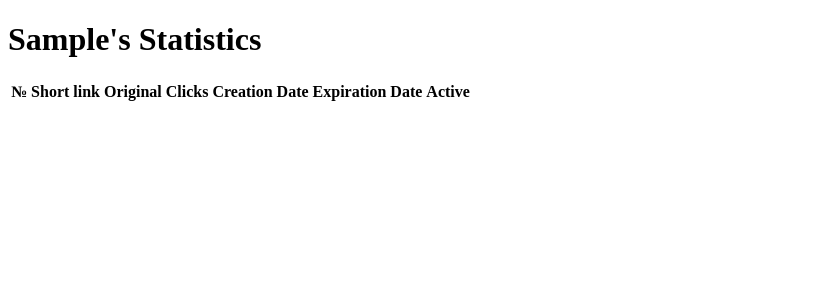
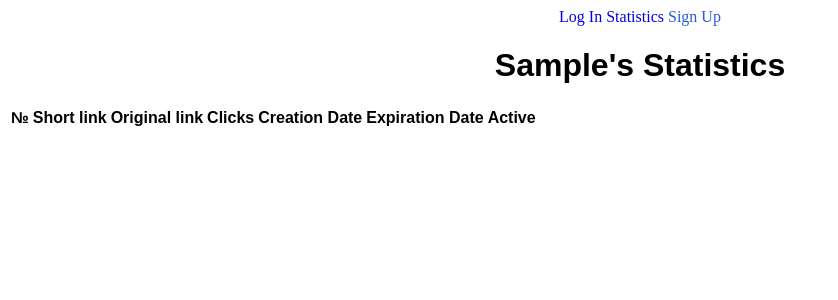
Before and after one commit to Boborikin/Flask-Shortener, a Flask app: page /stats in a window 1280 px wide. Shown: the top 300 px of the page, without its empty margins (0-838 px from the left). Run offline with Flask 2, Linux system fonts and the light colour scheme; the visitor is signed in with stand-in values (Sample User, id 1); data comes from the database, SQL or seed files in the repository; data that the repository does not hold is empty; some libraries are stand-ins or nearby versions.

Commit message:
add navibar prototype

```diff
--- a/app.py
+++ b/app.py
@@ -187,7 +187,6 @@ def register():
         db.session.add(User(email=form.email.data, username=form.username.data, password=form.password.data))
         db.session.commit()
         db.session.close()
-        flash('You can now login.')
         return redirect(url_for('login'))
     return render_template('register.html', form=form)
 
--- /dev/null
+++ b/static/base.css
@@ -0,0 +1,18 @@
+ul {
+    list-style-type: none;
+    margin: 0;
+    padding: 0;
+    text-align: center;
+}
+
+li {
+    display: inline;
+}
+
+a {
+    text-decoration: none;
+}
+
+#signup {
+    color: #2a5bd7;
+}
--- /dev/null
+++ b/static/stats.css
@@ -0,0 +1,32 @@
+
+#active-no {
+    background-color: #f94144;
+    color: white;
+    text-align: center;
+}
+#active-yes {
+    background-color: #43aa8b;
+    color: white;
+    text-align: center;
+}
+h1 {
+    font-family: sans-serif;
+    text-align: center;
+}
+
+table {
+    font-family: sans-serif;
+}
+td {
+    text-align: center;
+}
+
+#short_link {
+    text-align: left;
+}
+#original_link {
+    white-space: nowrap;
+    overflow: hidden;
+    text-overflow: ellipsis;
+    max-width: 35ch;
+}
--- /dev/null
+++ b/templates/base.html
@@ -0,0 +1,23 @@
+<!DOCTYPE html>
+<html lang="en">
+<head>
+    <meta charset="UTF-8">
+    <link href="https://fonts.googleapis.com/css?family=Lato:100,300,400,700,900" rel="stylesheet">
+    <title>
+
+    </title>
+    <link rel="stylesheet" type="text/css" href='/static/base.css'>
+</head>
+<body>
+{% block navbar %}
+    <div class="navbar">
+    <ul>
+        <li><a href="/login" id="login">Log In</a></li>
+        <li><a href="/stats">Statistics</a></li>
+        <li><a href="/register" id="signup">Sign Up</a></li>
+    </ul>
+    </div>
+
+{% endblock %}
+</body>
+</html>
--- a/templates/index.html
+++ b/templates/index.html
@@ -1,5 +1,6 @@
 <!DOCTYPE html>
 <html lang="en">
+{% include "base.html"  %}
 {% import "bootstrap/wtf.html" as wtf %}
 <link rel="stylesheet" type="text/css" href='/static/index.css'>
 <title>
@@ -10,9 +11,6 @@
         <h1>Hello, {{ current_user.username }}</h1>
         <h1>ID: {{ current_user.id }}</h1>
     {% endif %}
-    <a href="/login">Log In</a>
-    <a href="/register">Sign Up</a>
-    <a href="/stats">Statistics</a>
 <div class="page-header">
     <a href="{{ link }}">{{ link }}</a>
 </div>
--- a/templates/login.html
+++ b/templates/login.html
@@ -1,5 +1,6 @@
 <!DOCTYPE html>
 <html lang="en">
+{% include "base.html"  %}
 {% import "bootstrap/wtf.html" as wtf %}
 <title>{% block title %}Shortener{% endblock %}</title>
 {% block page_content %}
--- a/templates/register.html
+++ b/templates/register.html
@@ -1,5 +1,6 @@
 <!DOCTYPE html>
 <html lang="en">
+{% include "base.html"  %}
 {% import "bootstrap/wtf.html" as wtf %}
 <title>{% block title %}Shortener{% endblock %}</title>
 {% block page_content %}
--- a/templates/stats.html
+++ b/templates/stats.html
@@ -1,7 +1,9 @@
 <!DOCTYPE html>
 <html lang="en">
 <head>
+    {% include "base.html"  %}
     <meta charset="UTF-8">
+    <link rel="stylesheet" type="text/css" href='/static/stats.css'>
     <title>Title</title>
 </head>
 <body>
@@ -12,7 +14,7 @@
             <tr>
                 <th scope="col">№</th>
                 <th scope="col">Short link</th>
-                <th scope="col">Original</th>
+                <th scope="col">Original link</th>
                 <th scope="col">Clicks</th>
                 <th scope="col">Creation Date</th>
                 <th scope="col">Expiration Date</th>
@@ -23,15 +25,15 @@
             {% for link, number in links_and_numbers %}
                 <tr>
                     <th scope="row">{{ number }}</th>
-                    <td><a href="{{ link.short_link }}">{{ link.short_link }}</a></td>
-                    <td><a href="{{ link.original_link }}">{{ link.original_link }}</a></td>
+                    <td id="short_link"><a href="{{ link.short_link }}">{{ link.short_link }}</a></td>
+                    <td id="original_link"><a href="{{ link.original_link }}">{{ link.original_link }}</a></td>
                     <td>{{  link.clicks }}</td>
                     <td>{{ link.creation_date.strftime('%Y-%m-%d %H:%M:%S') }} </td>
                     <td>{{ link.expiration_date.strftime('%Y-%m-%d %H:%M:%S') }}</td>
                     {% if link.expiration_date < datetime_now %}
-                        <td>No</td>
+                        <td id="active-no">No</td>
                     {% else %}
-                        <td>Yes</td>
+                        <td id="active-yes">Yes</td>
                     {% endif %}
                 </tr>
             {% endfor %}
```
